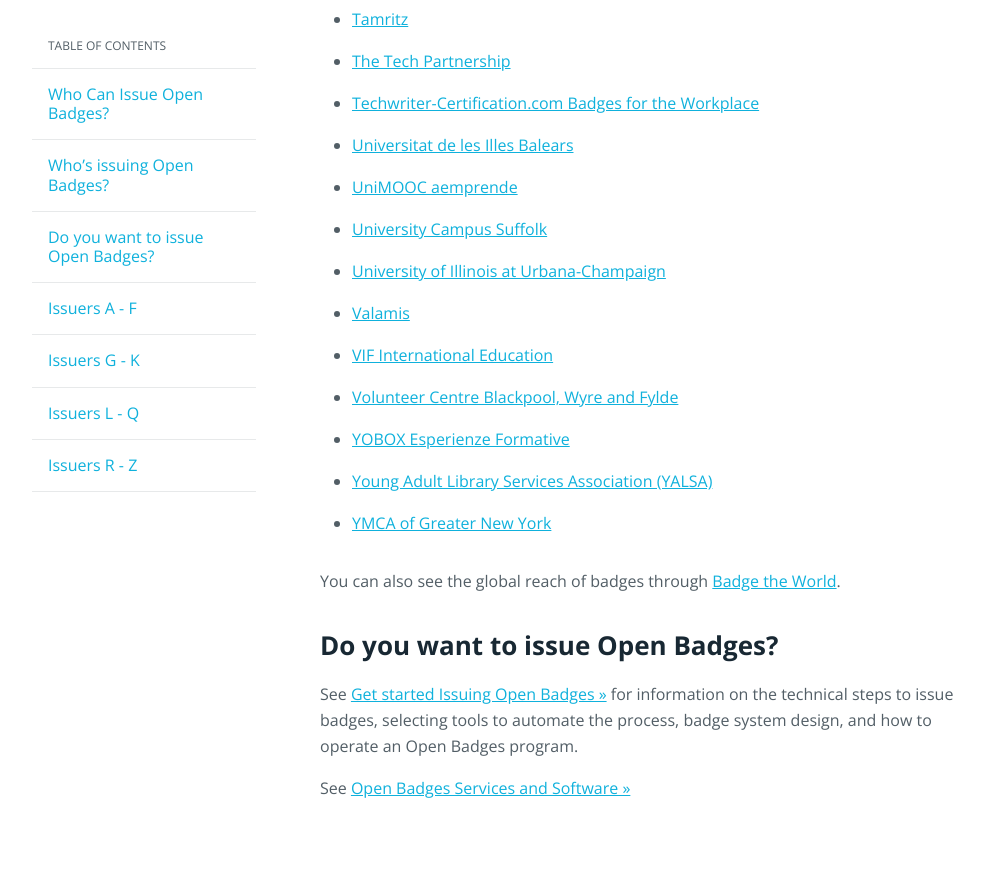
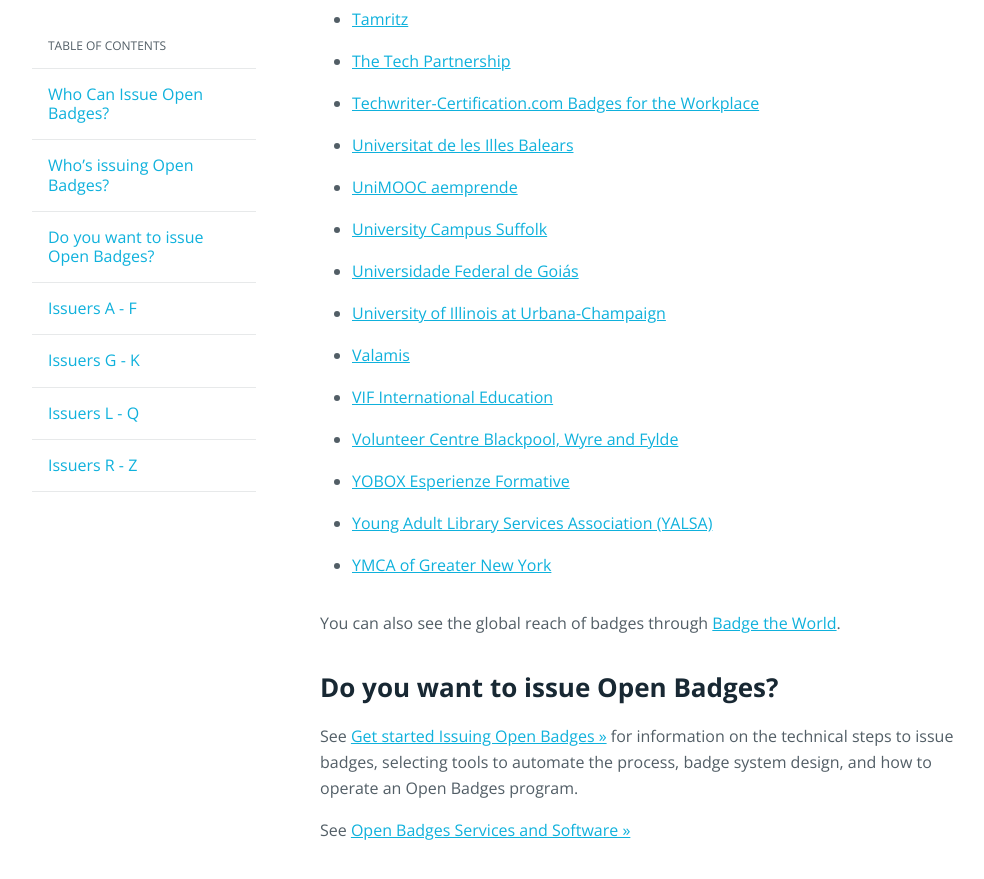
Before and after one commit to mozilla/openbadges.org-static, a Jekyll site: the page built from about/participating-issuers/index.md, in a window 1280 px wide and 900 px high, scrolled down 4825 px. Shown: the top 879 px of the window, without its empty margins (128-1112 px from the left). Built offline with Jekyll 4.4.1, drawn with Linux system fonts in a browser that asks for light colours.

Commit message:
Closes #4 Participating Issuer: Universidade Federal de Goiás

```diff
--- a/about/participating-issuers/index.md
+++ b/about/participating-issuers/index.md
@@ -133,6 +133,7 @@
 * [Universitat de les Illes Balears](http://www.uib.cat/)
 * [UniMOOC aemprende](http://iei.ua.es/mooc-emprendimiento/)
 * [University Campus Suffolk](http://www.ucs.ac.uk/openbadge/How-are-we-using-open-badges-at-UCS.aspx)
+* [Universidade Federal de Goiás](http://moocs.rea.ufg.br/)
 * [University of Illinois at Urbana-Champaign](http://illinois.edu/)
 * [Valamis](http://valamis.arcusys.com/why-choose-us)
 * [VIF International Education](http://www.vifprogram.com/)
```
